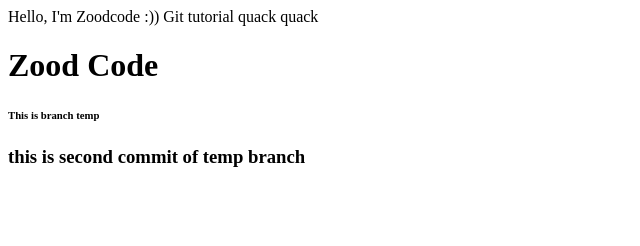
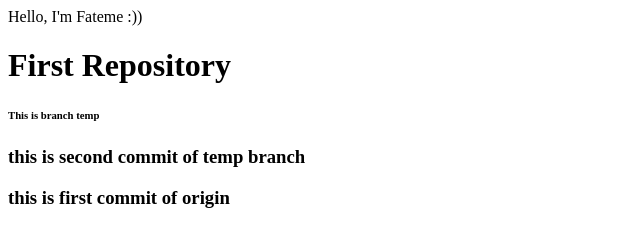
Before and after one commit to Fateme-Bahrami/reactproject, a plain HTML site: page part-1/index.html in a window 1280 px wide. Shown: the whole page, without its empty margins (0-640 px from the left). Drawn offline with Linux system fonts and the light colour scheme.

Commit message:
add add another h3 tag

```diff
--- a/part-1/index.html
+++ b/part-1/index.html
@@ -6,11 +6,11 @@
     <title>Fateme Git intro 😊💕</title>
 </head>
 <body>
-    Hello, I'm Zoodcode :))
-    Git tutorial
-    quack quack
-    <h1>Zood Code</h1>
+    Hello, I'm Fateme :))
+
+    <h1>First Repository</h1>
     <h6>This is branch temp</h6>
     <h3>this is second commit of temp branch</h3>
+    <h3>this is first commit of origin</h3>
 </body>
 </html>
```
